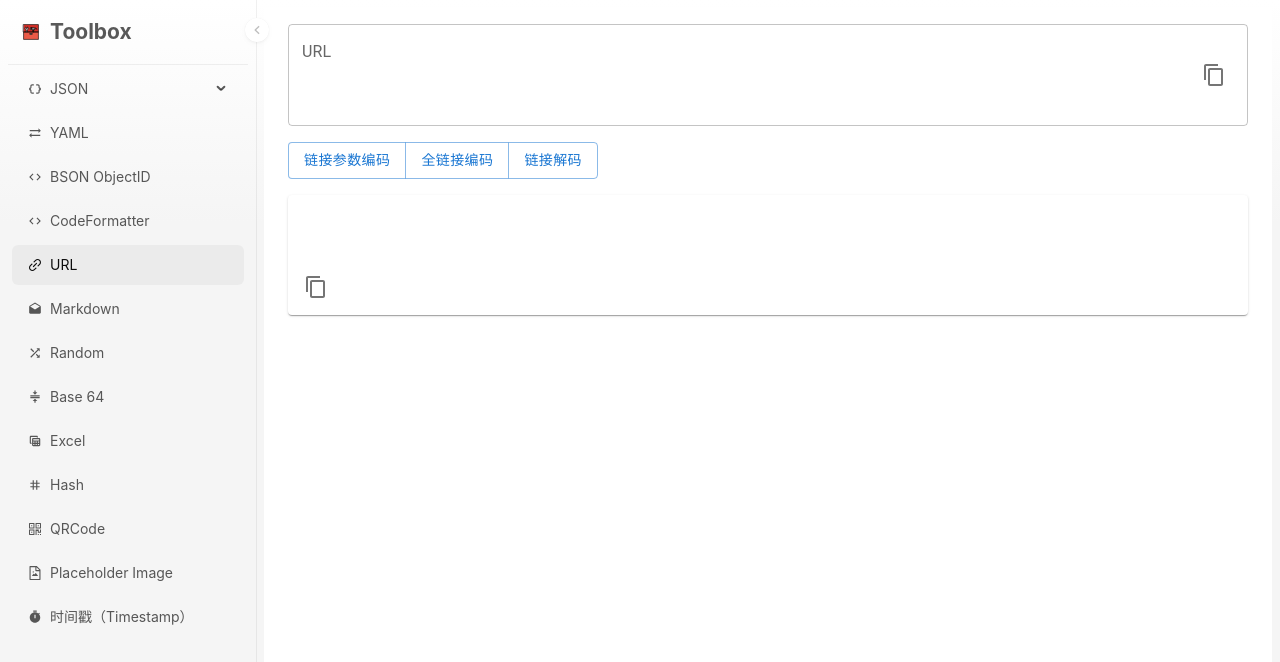
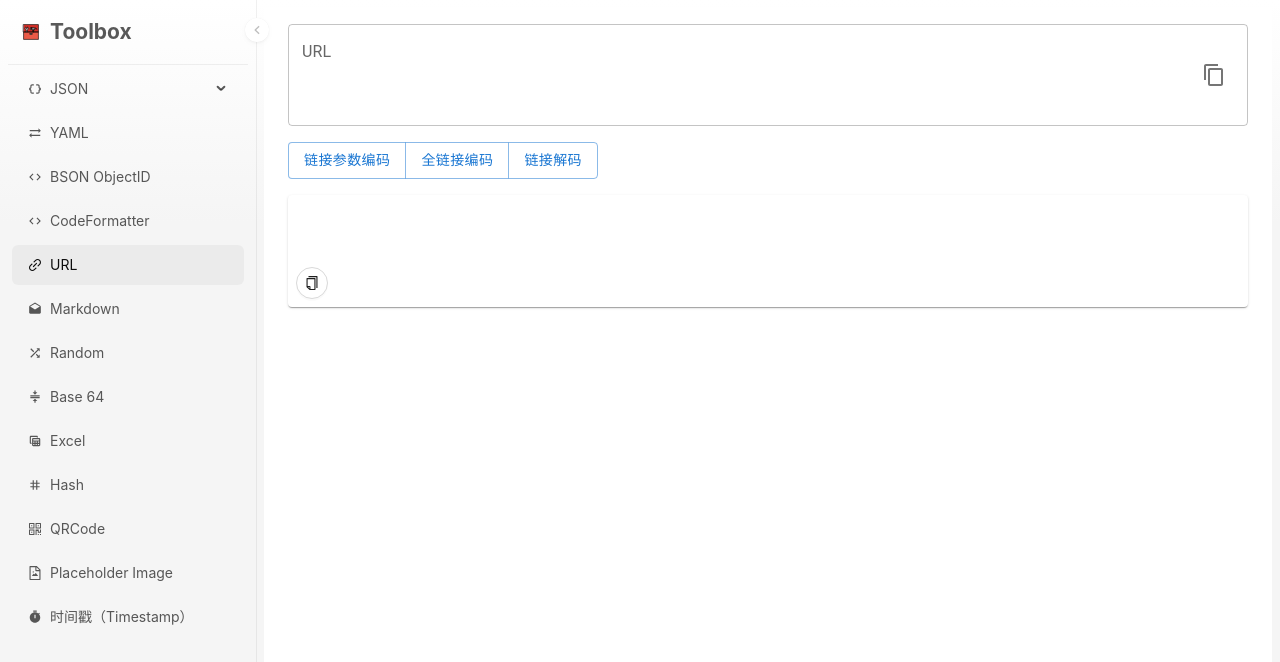
Before and after one commit to ysbjlzlx/toolbox, a React (Create React App) app: page /url in a window 1280 px wide. Shown: the top 662 px of the page. Built offline with nearby package versions, Linux system fonts and the light colour scheme; no server answers.

Commit message:
feat: copy

```diff
--- a/package.json
+++ b/package.json
@@ -46,6 +46,7 @@
     "axios": "1.4.0",
     "bson-objectid": "2.0.4",
     "clipboard": "2.0.11",
+    "copy-to-clipboard": "^3.3.3",
     "crypto-js": "4.1.1",
     "dayjs": "1.11.7",
     "file-saver": "2.0.5",
--- a/src/components/ContentCopyButton.tsx
+++ b/src/components/ContentCopyButton.tsx
@@ -1,8 +1,6 @@
-import { ContentCopy } from '@mui/icons-material';
-import { IconButton } from '@mui/material';
-import { message } from 'antd';
-import ClipboardJS from 'clipboard';
-import { useCallback } from 'react';
+import { CopyOutlined } from '@ant-design/icons';
+import { Button, message } from 'antd';
+import copy from 'copy-to-clipboard';
 
 interface Props {
   text?: string | undefined;
@@ -11,33 +9,25 @@ interface Props {
 export default function ContentCopyButton({ text }: Props) {
   const [messageApi, contextHolder] = message.useMessage();
 
-  const btn = useCallback(
-    (node: HTMLButtonElement) => {
-      if (node === null) {
-        return;
-      }
-      const clipboard = new ClipboardJS(node);
-      clipboard.on('success', (e) => {
-        messageApi.open({
-          type: 'success',
-          content: '复制成功',
-        });
-      });
-      clipboard.on('error', (e) => {
-        console.error(e);
-      });
-
-      return clipboard;
-    },
-    [messageApi],
-  );
-
   return (
     <>
       {contextHolder}
-      <IconButton ref={btn} data-clipboard-text={text} aria-label="Copy content">
-        <ContentCopy />
-      </IconButton>
+      <Button
+        shape="circle"
+        icon={<CopyOutlined />}
+        onClick={() => {
+          copy(text || '', {
+            format: 'text/plain',
+            onCopy: (clipboardData: object) => {
+              console.log(clipboardData);
+              messageApi.open({
+                type: 'success',
+                content: '复制成功',
+              });
+            },
+          });
+        }}
+      />
     </>
   );
 }
```
Also changed, not shown: 1 other file (tests, documents, lock files or other folders).
